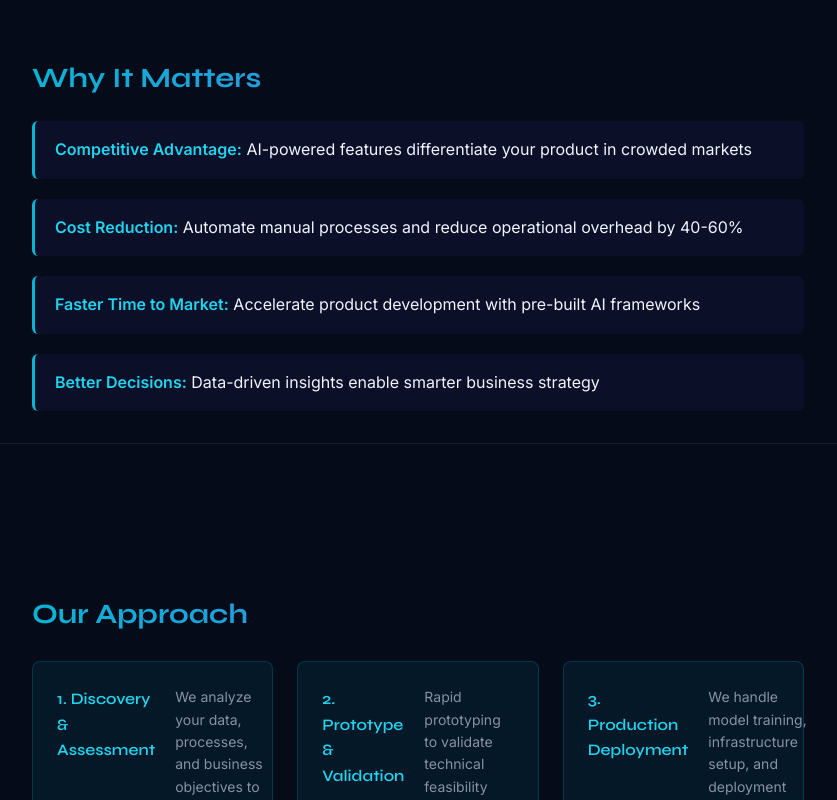
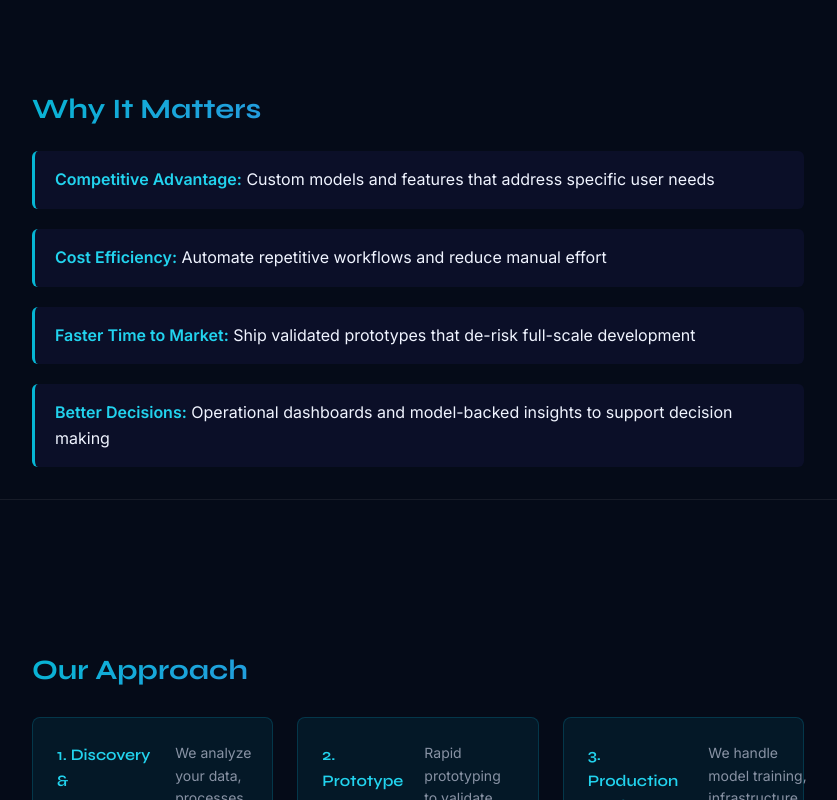
Before and after one commit to nitishbhardwajid-beep/Uvix, a Next.js app: page /services/ai-development in a window 1280 px wide. Shown: the part 700-1500 px from the top of the page, without its empty margins (222-1059 px from the left). Built offline with nearby package versions, Linux system fonts and the light colour scheme.

Commit message:
Refine copy: remove generic AI claims; focus on measurable outcomes; update homepage and services

```diff
--- a/app/components/SiteLayout.js
+++ b/app/components/SiteLayout.js
@@ -23,7 +23,7 @@ export default function SiteLayout({ children, title, description }) {
         <div className="footer-grid">
           <div className="footer-brand">
             <Link className="nav-logo" href="/">Uvix Technologies</Link>
-            <p>AI-integrated IT services for companies serious about intelligent transformation. Bangalore · London · New York.</p>
+            <p>AI engineering and cloud services focused on measurable outcomes. Bangalore · London · New York.</p>
           </div>
           <div className="footer-col">
             <h5>Services</h5>
--- a/app/services/ai-development/page.js
+++ b/app/services/ai-development/page.js
@@ -4,14 +4,14 @@ import PageSection from '../../components/PageSection';
 
 export const metadata = {
   title: 'AI Development Services — Uvix Technologies',
-  description: 'Custom AI solutions, intelligent automation, and ML-powered products. Enterprise-grade AI development from concept to production.',
+  description: 'Custom AI solutions and ML pipelines focused on production readiness, operational reliability, and measurable business impact.',
   canonical: 'https://uvix.co.in/services/ai-development',
 };
 
 export default function AIDevelopmentPage() {
   return (
     <SiteLayout>
-      <PageSection eyebrow="Services" title="AI Development" intro="Build intelligent systems that solve complex business problems">
+      <PageSection eyebrow="Services" title="AI Development" intro="Build practical AI systems that solve specific business problems and integrate with your product or operations">
         <div className="service-detail">
           <section className="service-section">
             <h2>What We Do</h2>
@@ -23,10 +23,10 @@ export default function AIDevelopmentPage() {
           <section className="service-section">
             <h2>Why It Matters</h2>
             <ul className="service-benefits">
-              <li><strong>Competitive Advantage:</strong> AI-powered features differentiate your product in crowded markets</li>
-              <li><strong>Cost Reduction:</strong> Automate manual processes and reduce operational overhead by 40-60%</li>
-              <li><strong>Faster Time to Market:</strong> Accelerate product development with pre-built AI frameworks</li>
-              <li><strong>Better Decisions:</strong> Data-driven insights enable smarter business strategy</li>
+              <li><strong>Competitive Advantage:</strong> Custom models and features that address specific user needs</li>
+              <li><strong>Cost Efficiency:</strong> Automate repetitive workflows and reduce manual effort</li>
+              <li><strong>Faster Time to Market:</strong> Ship validated prototypes that de-risk full-scale development</li>
+              <li><strong>Better Decisions:</strong> Operational dashboards and model-backed insights to support decision making</li>
             </ul>
           </section>
 
--- a/app/services/page.js
+++ b/app/services/page.js
@@ -29,7 +29,7 @@ export default function ServicesPage() {
       <PageSection
         eyebrow="Services"
         title="15 Specialized Services"
-        intro="From AI & ML to cloud infrastructure, we deliver enterprise-grade solutions across the full technology stack."
+          intro="From AI & ML to cloud infrastructure, we deliver engineering-focused solutions designed around measurable business outcomes."
       >
         <div className="services-grid-detailed">
           {serviceRoutes.map((service) => (
--- a/app/shared/content.js
+++ b/app/shared/content.js
@@ -1,6 +1,6 @@
 export const siteMeta = {
-  title: 'Uvix Technologies — AI-Powered IT Services & Intelligent Solutions',
-  description: 'Enterprise AI & ML engineering, cloud infrastructure, and data solutions for fast-growing companies. Custom LLM products, MLOps, and intelligent automation.',
+  title: 'Uvix Technologies — AI Engineering & Cloud Solutions',
+  description: 'Production machine learning systems, custom LLM products, and cloud platforms that improve operational metrics and accelerate product delivery.',
   companyName: 'Uvix Technologies',
   location: 'Bangalore · London · New York',
   siteUrl: 'https://uvix.co.in',
```
Also changed, not shown: app/page.js (+7 -7 lines).
